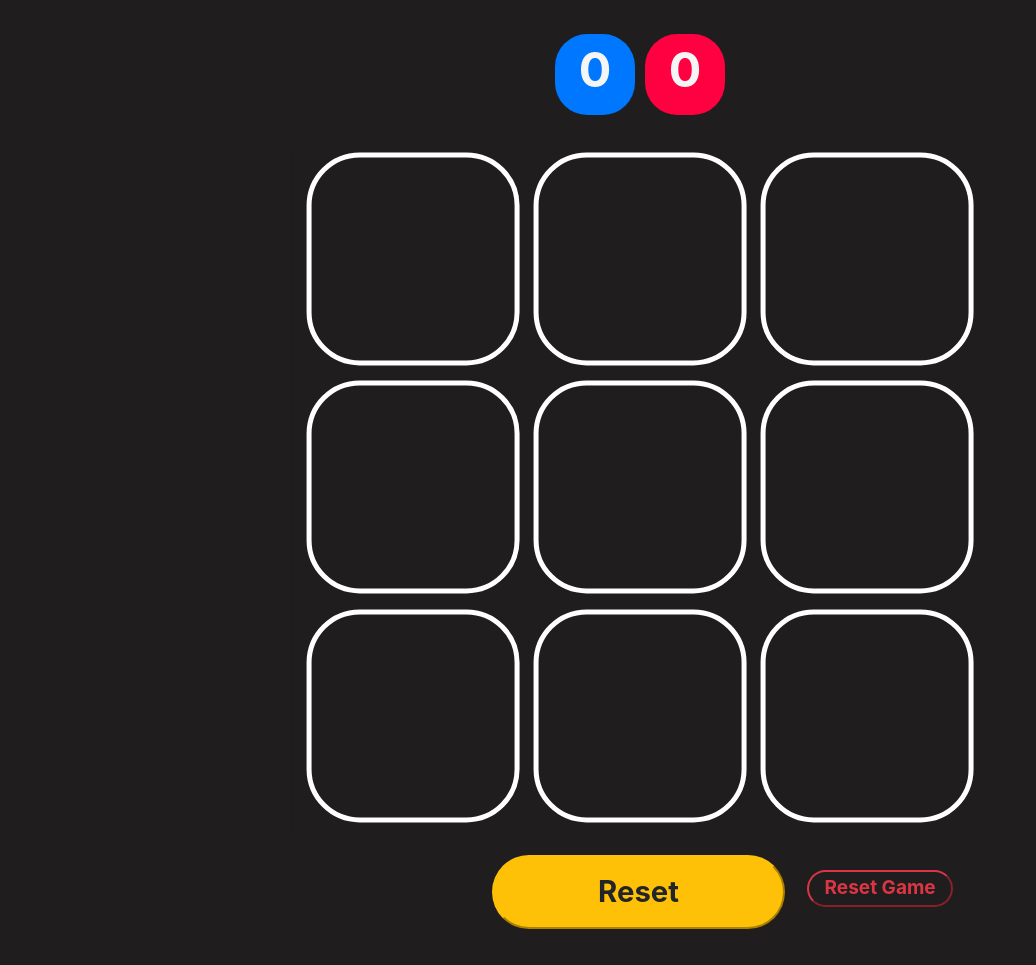
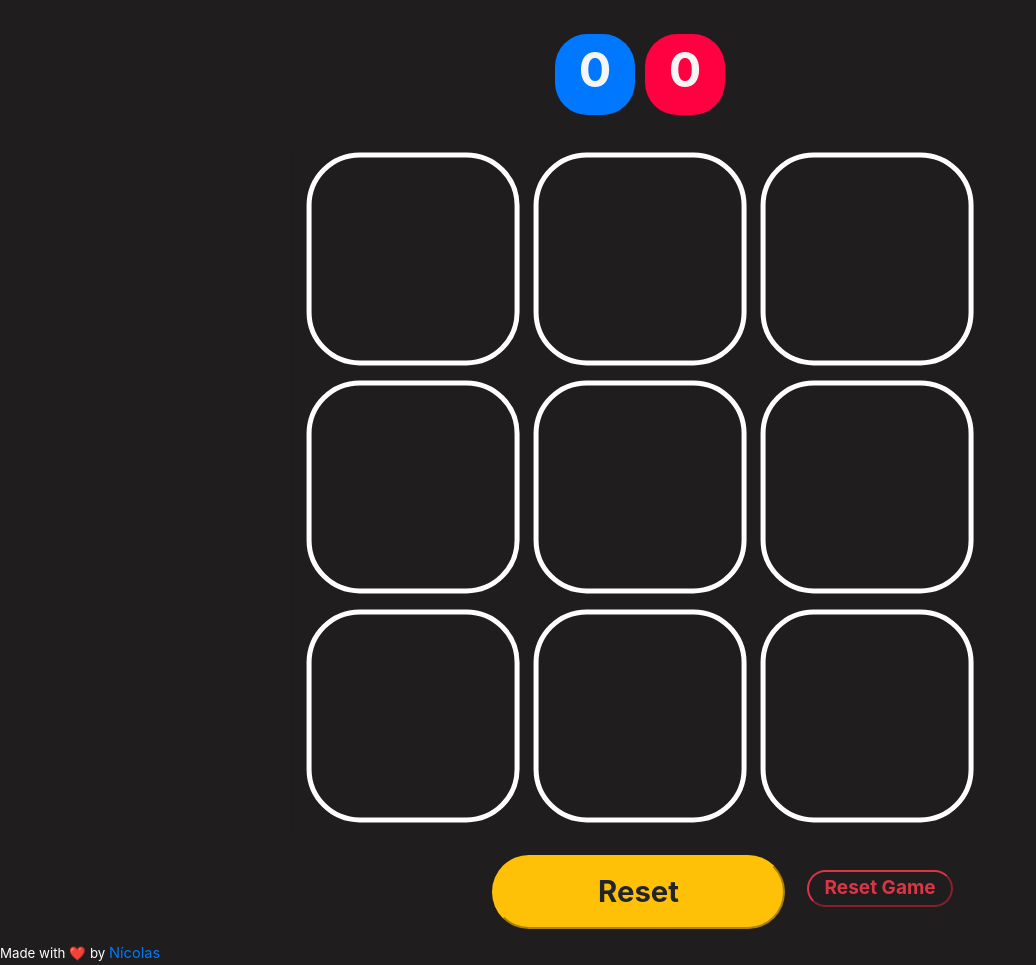
Before and after one commit to nic0q/Tik-Tak-Toe, a plain HTML site: page index.html in a window 1280 px wide. Shown: the whole page, without its empty margins (0-1036 px from the left). Before the commit the page ends 943 px from the top, so only its background shows below. Drawn offline with nearby package versions, Linux system fonts and the light colour scheme.

Commit message:
Proyecto Finalizado + Readme

```diff
--- a/index.html
+++ b/index.html
@@ -49,6 +49,7 @@
         Reset Game
       </button>
     </div>
+    <div id = "footer">Made with ❤️ by <a href="https://github.com/nic0q" target="_blank">Nícolas</a></div>
   </body>
   <script src="script.js"></script>
 </html>
--- a/styles.css
+++ b/styles.css
@@ -1,6 +1,7 @@
 * {
   zoom: 110%;
   background-color: rgb(31, 29, 29);
+  color: white;
 }
 #container {
   display: flex;
```
Also changed, not shown: 1 other file.
